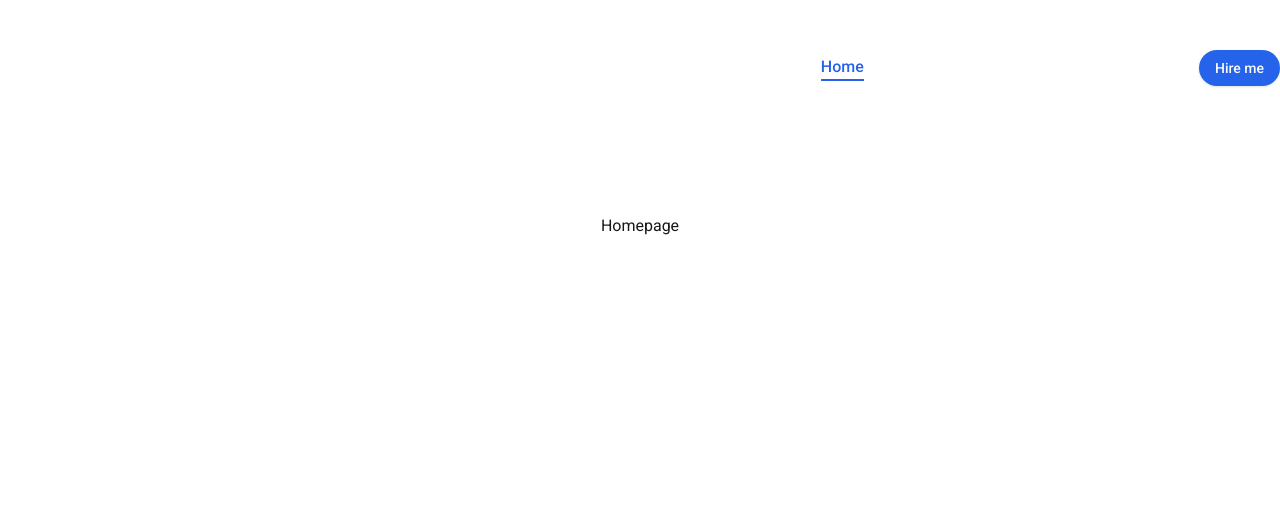
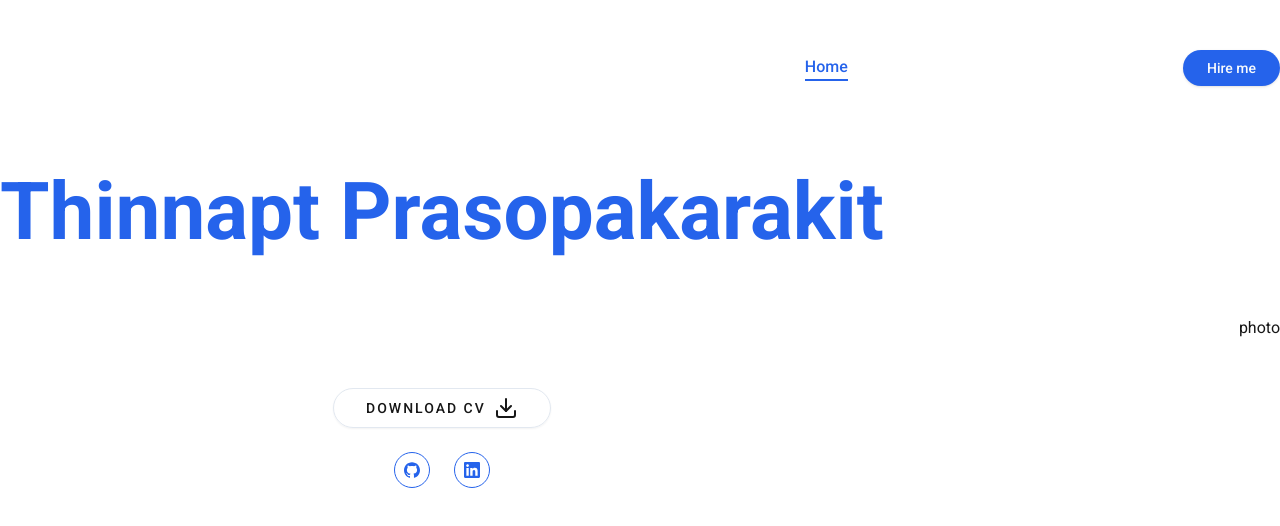
Before and after one commit to tnp167/Thinnapat-Prasopakarakit-Portfolio, a Next.js app: page / in a window 1280 px wide. Shown: the top 526 px of the page. Built offline with nearby package versions, Linux system fonts and the light colour scheme.

Commit message:
Add details and socials

```diff
--- a/app/page.tsx
+++ b/app/page.tsx
@@ -1,7 +1,38 @@
+import { Socials } from "@/components/Home/Socials";
+import { Button } from "@/components/ui/button";
+import { Download } from "lucide-react";
+
 export default function Home() {
   return (
-    <div className="grid grid-rows-[20px_1fr_20px] items-center justify-items-center min-h-screen p-8 pb-20 gap-16 sm:p-20 font-[family-name:var(--font-geist-sans)]">
-      <h1>Homepage</h1>
-    </div>
+    <section className="h-full">
+      <div className="container mx-auto h-full">
+        <div className="flex flex-col xl:flex-row items-center justify-between xl:pt-8 xl:pb-24">
+          <div className="text-center xl:text-left">
+            <h1 className="text-[48px] xl:text-[80px] leading-[1.1] font-semibold text-primary mb-6">
+              Thinnapt Prasopakarakit
+            </h1>
+            <p className="max-w-[500px] mb-9 text-white">
+              Electronic and Computer Engineering graduate transitioning into
+              web development. Passionate about building responsive,
+              user-friendly web applications
+            </p>
+            <div className="flex flex-col xl:flexrow items-center gap-6">
+              <Button
+                variant="outline"
+                size="lg"
+                className="uppercase flex items-center gap-2"
+              >
+                <span>Download CV</span>
+                <Download />
+              </Button>
+              <div className="mb-8 xl:mb-0">
+                <Socials />
+              </div>
+            </div>
+          </div>
+          <div>photo</div>
+        </div>
+      </div>
+    </section>
   );
 }
--- /dev/null
+++ b/components/Home/Socials.tsx
@@ -0,0 +1,29 @@
+"use client";
+
+import { SiGithub, SiLinkedin } from "react-icons/si";
+import React from "react";
+import Link from "next/link";
+
+const socials = [
+  { icon: <SiGithub />, path: "", name: "github" },
+  { icon: <SiLinkedin />, path: "", name: "linkedin" },
+];
+export const Socials = () => {
+  return (
+    <div className="flex gap-6">
+      {socials.map((social, index) => {
+        return (
+          <Link
+            key={index}
+            href={social.path}
+            className="w-9 h-9 border border-primary rounded-full flex
+            justify-center items-center text-primary text-md
+            hover:bg-primary hover:text-foreground hover:transition-all duration-500"
+          >
+            {social.icon}
+          </Link>
+        );
+      })}
+    </div>
+  );
+};
--- a/components/ui/button.tsx
+++ b/components/ui/button.tsx
@@ -21,10 +21,10 @@ const buttonVariants = cva(
         link: "text-primary underline-offset-4 hover:underline",
       },
       size: {
-        default: "h-9 px-4 py-2",
+        default: "h-9 px-6 py-2",
         sm: "h-8 rounded-md px-3 text-xs",
         md: "h-9 px-8 text-sm uppercase tracking-[2px]",
-        lg: "h-10 rounded-md px-8",
+        lg: "h-10 rounded-full px-8 tracking-[2px]",
         icon: "h-9 w-9",
       },
     },
--- a/package.json
+++ b/package.json
@@ -19,6 +19,7 @@
     "next": "14.2.9",
     "react": "^18",
     "react-dom": "^18",
+    "react-icons": "^5.3.0",
     "tailwind-merge": "^2.5.2",
     "tailwindcss-animate": "^1.0.7"
   },
```
Also changed, not shown: 1 other file (tests, documents, lock files or other folders).
